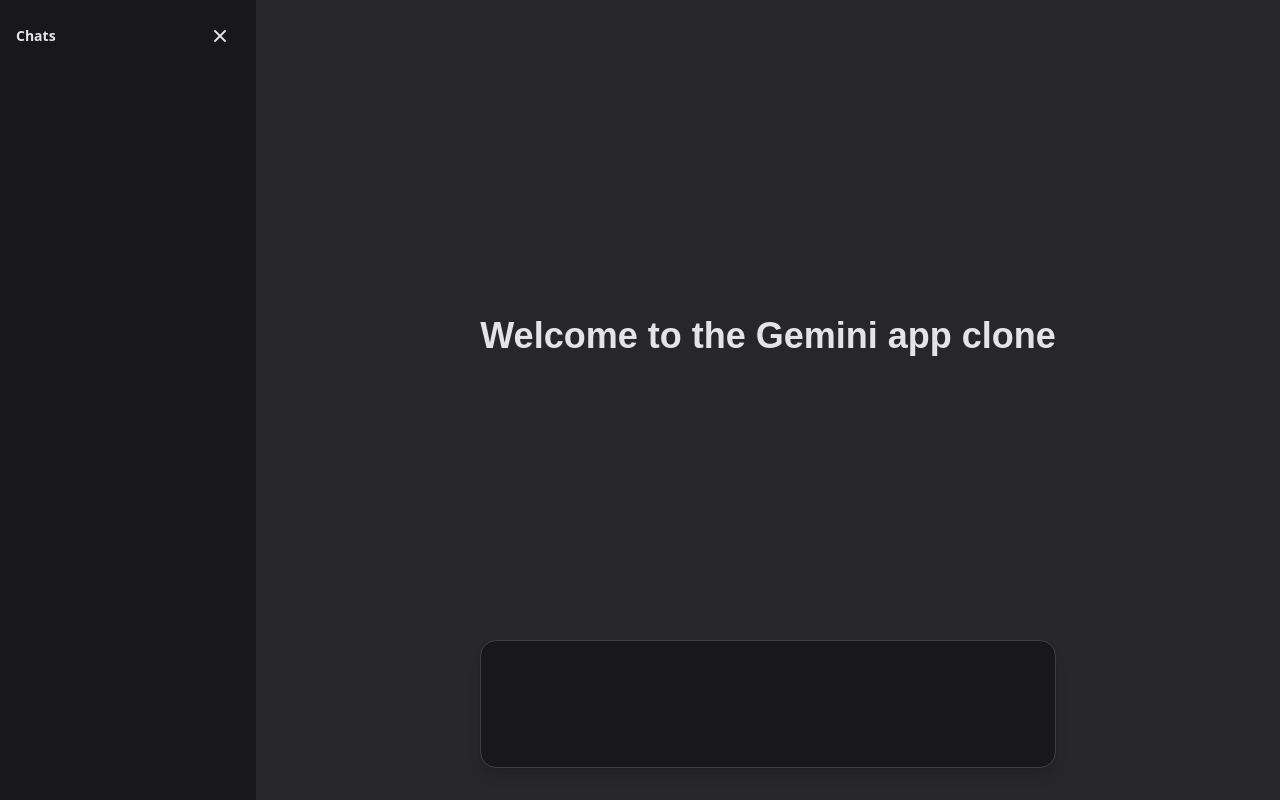
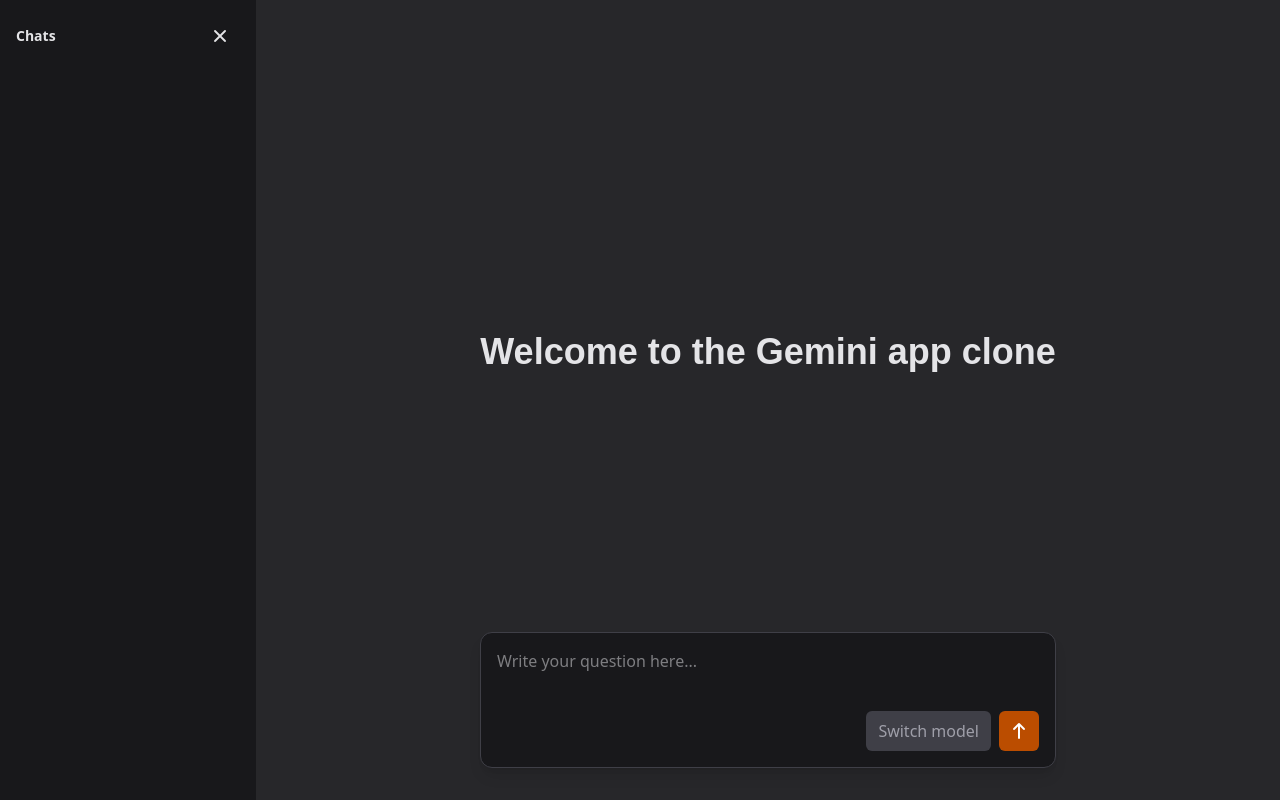
Before and after one commit to stefano-mecocci/llm-local-workspace, an Angular app in the folder frontend/: page / in a window 1280 px wide. Built offline with nearby package versions, Linux system fonts and the light colour scheme.

Commit message:
feat(fe): improve prompt box with placeholder, send button and model signal

```diff
--- a/frontend/src/app/components/empty-prompt/empty-prompt.html
+++ b/frontend/src/app/components/empty-prompt/empty-prompt.html
@@ -1,4 +1,4 @@
-<div class="flex flex-col h-full w-full items-center justify-between p-8">
+<div class="flex flex-col h-full w-full items-center justify-between px-8 pt-8">
     <div class="w-full h-full grow grid place-items-center">
         <h1 class="font-bold font-['Arial'] text-4xl text-zinc-200">Welcome to the Gemini app clone</h1>
     </div>
--- a/frontend/src/app/components/prompt-box/prompt-box.html
+++ b/frontend/src/app/components/prompt-box/prompt-box.html
@@ -1,4 +1,14 @@
-<div
-  class="h-32 pointer-events-auto w-full max-w-xl mx-auto rounded-2xl border border-zinc-700 bg-zinc-900 p-4 shadow-lg">
-  <textarea class="w-full h-full resize-none border-0 outline-none text-zinc-200"></textarea>
+<div class="h-32 relative bg-zinc-800 pb-8">
+  <div
+    class="absolute bottom-8 left-1/2 -translate-x-1/2 pointer-events-auto w-full max-w-xl mx-auto rounded-xl border border-zinc-700 bg-zinc-900 p-4 shadow-lg">
+    <textarea appAutoResize class="mb-2 w-full h-full resize-none border-0 outline-none text-zinc-200 max-h-96"
+      placeholder="Write your question here..." [(ngModel)]="prompt" (keypress)="onEnterPressed($event)"></textarea>
+
+    <div class="flex justify-end gap-x-2">
+      <button class="text-zinc-400 bg-zinc-700 px-3 cursor-not-allowed!" disabled>Switch model</button>
+      <button type="button" class="bg-amber-700 hover:bg-amber-600 btn-icon text-white" (click)="sendPrompt()">
+        <i class="fa fa-arrow-up"></i>
+      </button>
+    </div>
+  </div>
 </div>
--- a/frontend/src/app/components/prompt-box/prompt-box.ts
+++ b/frontend/src/app/components/prompt-box/prompt-box.ts
@@ -1,9 +1,26 @@
-import { Component, ChangeDetectionStrategy } from '@angular/core';
+import { Component, ChangeDetectionStrategy, signal, model } from '@angular/core';
+import { AutoResizeDirective } from "../../directives/auto-resize";
+import { FormsModule } from '@angular/forms';
 
 @Component({
   selector: 'app-prompt-box',
   templateUrl: './prompt-box.html',
   styleUrl: './prompt-box.css',
   changeDetection: ChangeDetectionStrategy.OnPush,
+  imports: [AutoResizeDirective, FormsModule],
 })
-export class PromptBox {}
+export class PromptBox {
+  readonly prompt = model('');
+
+  onEnterPressed(event: KeyboardEvent) {
+    if (event.key !== "Enter" || event.shiftKey) return;
+
+    event.preventDefault();
+    this.sendPrompt();
+  }
+
+  sendPrompt() {
+    console.log("Prompt sent to LLM: " + this.prompt().trim());
+    this.prompt.set('');
+  }
+}
```
